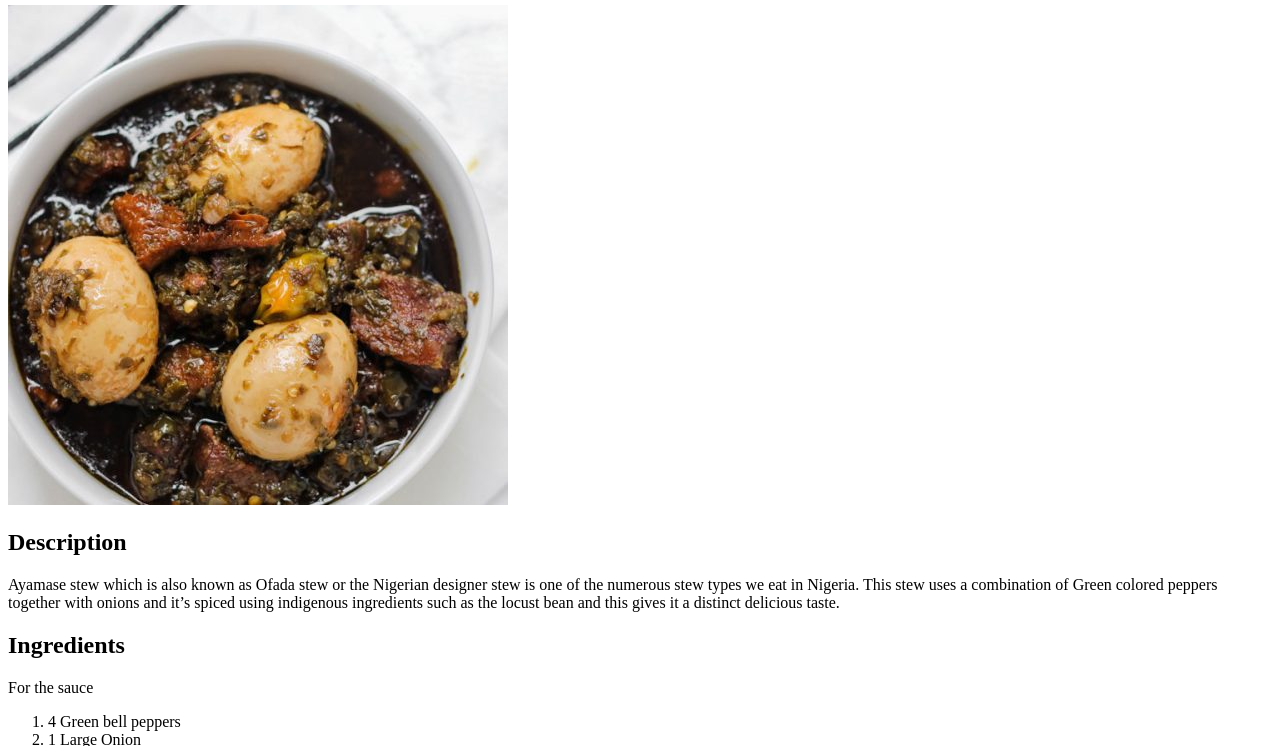
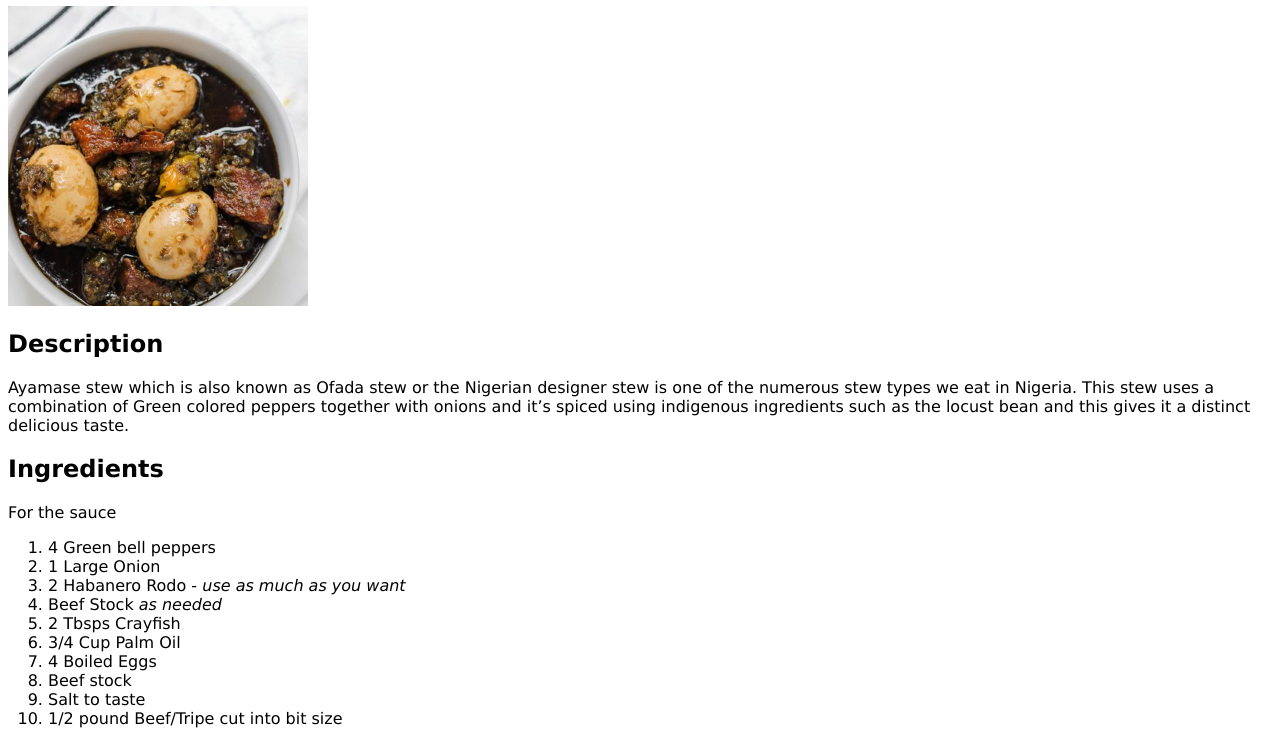
Before and after one commit to Hawsome/odin-recipe, a plain HTML site: page recipes/ayamase-stew.html in a window 1280 px wide. Shown: the part 75-821 px from the top of the page. Drawn offline with Linux system fonts and the light colour scheme.

Commit message:
Changes to style.css

```diff
--- a/recipes/ayamase-stew.html
+++ b/recipes/ayamase-stew.html
@@ -3,10 +3,11 @@
 <head>
     <title>Ayamase stew</title>
     <meta charset="UTF-8">
+    <link rel="stylesheet" href="../styles.css">
 </head>
 <body>
    <h1>Ayamase stew recipe</h1>
-   <img src="../images/Ayamase-stew.jpg" alt="Ayamase stew image">
+   <img src="../images/Ayamase-stew.jpg" alt="Ayamase stew image" class="ayamase-stew">
    <h2>Description</h2>
    <p>Ayamase stew which is also known as Ofada stew or the Nigerian designer stew is one of the numerous stew types we eat in Nigeria. This stew uses a combination of Green colored peppers together with onions and it’s spiced using indigenous ingredients such as the locust bean and this gives it a distinct delicious taste.</p>
    <h2>Ingredients</h2>
--- /dev/null
+++ b/styles.css
@@ -0,0 +1,8 @@
+body {
+    font-family: Verdana, Geneva, Tahoma, sans-serif;
+}
+
+.ayamase-stew {
+    width: 300px;
+    height: auto;
+}
```
Also changed, not shown: index.html (+1 -0 lines).
